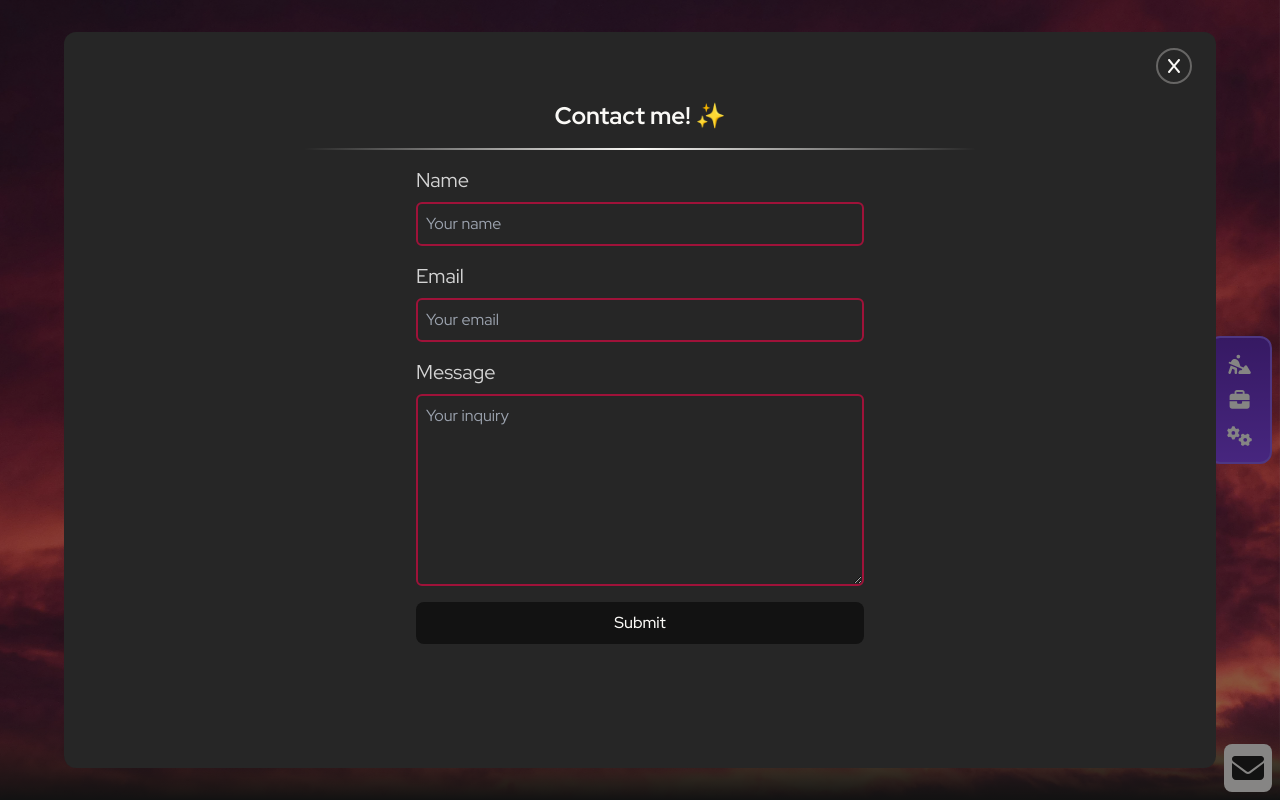
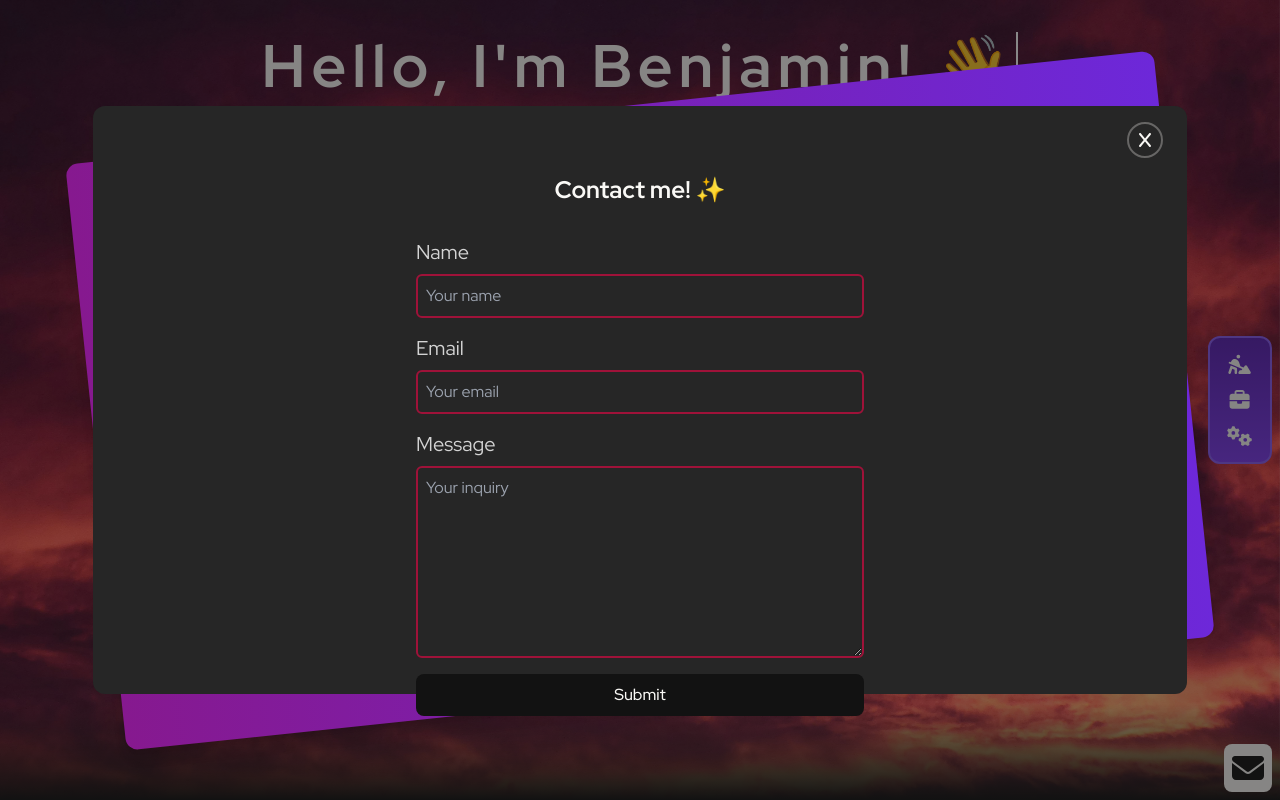
Before and after one commit to AI-nsley69/portfolio, a Vue app: page / in a window 1280 px wide. Both pictures are taken after a click on the icon 1248 px from the left and 768 px from the top of the page. Built offline with nearby package versions, Linux system fonts and the light colour scheme.

Commit message:
Add skewed card to contact form

```diff
--- a/src/components/EmailForm.vue
+++ b/src/components/EmailForm.vue
@@ -5,7 +5,13 @@
     @click:outside="store.toggleEmailForm()"
   >
     <div
-      class="flex flex-col justify-space items-center w-full max-w-6xl h-full z-[100] bg-neutral-800 rounded-xl p-4 gap-4"
+      class="relative w-[90%] h-4/5 flex flex-col items-center justify-center"
+    >
+      <div
+        class="absolute inset-0 bg-gradient-to-r from-fuchsia-800 to-violet-700 shadow-lg transform -skew-y-6 sm:skew-y-0 sm:-rotate-6 rounded-xl w-full max-w-6xl h-full ml-auto mr-auto"
+      ></div>
+      <div
+        class="relative flex flex-col justify-space items-center w-full max-w-6xl h-full z-[100] bg-neutral-800 rounded-xl p-4 gap-4"
       >
         <font-awesome-icon
           :icon="['fas', 'x']"
@@ -23,7 +29,11 @@
           class="flex flex-col justify-space items-center w-full gap-4"
           @submit.capture="handleSubmit"
         >
-        <input type="hidden" name="_url" value="https://portfolio.benji.foo" />
+          <input
+            type="hidden"
+            name="_url"
+            value="https://portfolio.benji.foo"
+          />
           <div class="flex flex-col text-left gap-2 w-full max-w-md">
             <label for="name" class="text-neutral-300 text-xl">Name</label>
             <input
@@ -47,7 +57,9 @@
             />
           </div>
           <div class="flex flex-col text-left gap-2 w-full max-w-md">
-          <label for="message" class="text-neutral-300 text-xl">Message</label>
+            <label for="message" class="text-neutral-300 text-xl"
+              >Message</label
+            >
             <textarea
               type="content"
               id="message"
@@ -69,6 +81,7 @@
         </form>
       </div>
     </div>
+  </div>
 </template>
 
 <script setup lang="ts">
```
Lines whose indentation alone changed are shown as unchanged.
